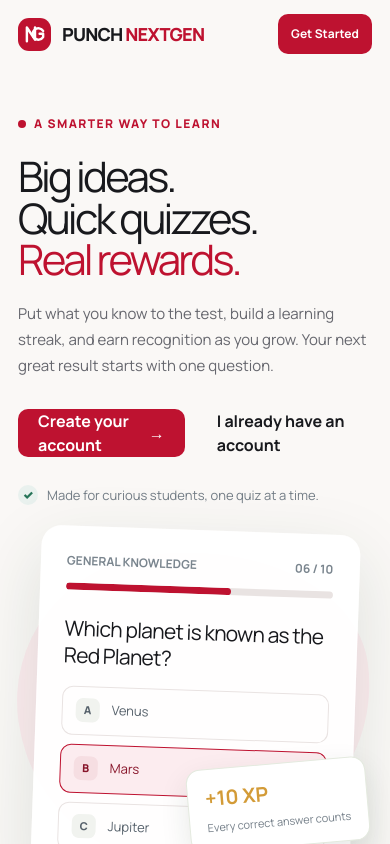
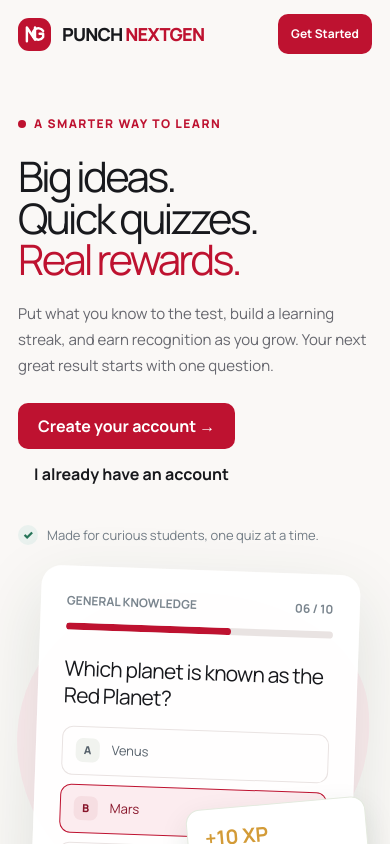
Before and after one commit to theos-stack/punch-next-gen-quiz, a Next.js app: page / in a window 390 px wide. Shown: the top 844 px of the page. Built offline with nearby package versions, Linux system fonts and the light colour scheme.

Commit message:
Keep home actions tidy on narrow screens

```diff
--- a/app/globals.css
+++ b/app/globals.css
@@ -223,6 +223,7 @@ button, a, input { outline-offset: 3px; }
   .brand-mark { width: 33px; height: 33px; }
   .hero { grid-template-columns: 1fr; padding: 42px 0 30px; }
   .hero-copy { font-size: 15px; }
+  .hero-actions { align-items: flex-start; flex-direction: column; gap: 2px; margin-top: 24px; }
   .hero-visual { min-height: 360px; margin-top: 2px; }
   .feature-inner { grid-template-columns: 1fr; gap: 19px; padding: 24px 0; }
   .auth-wrap { grid-template-columns: 1fr; }
```
